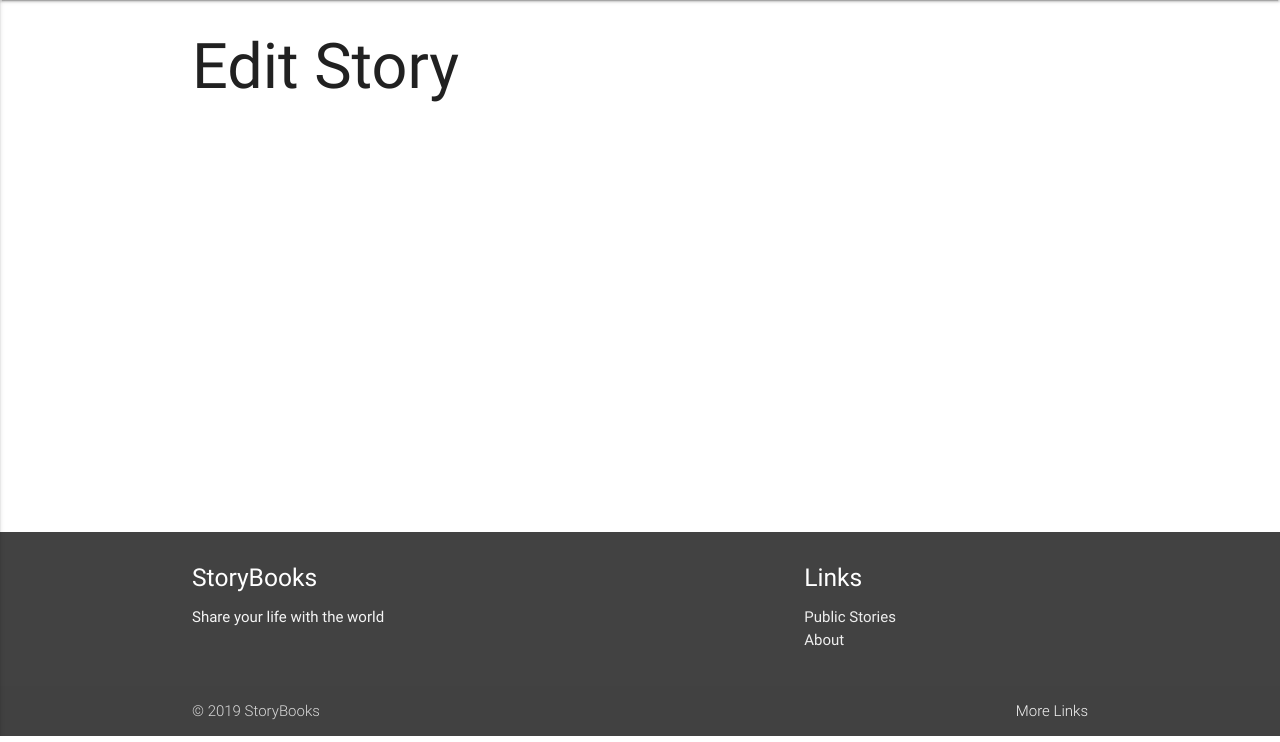
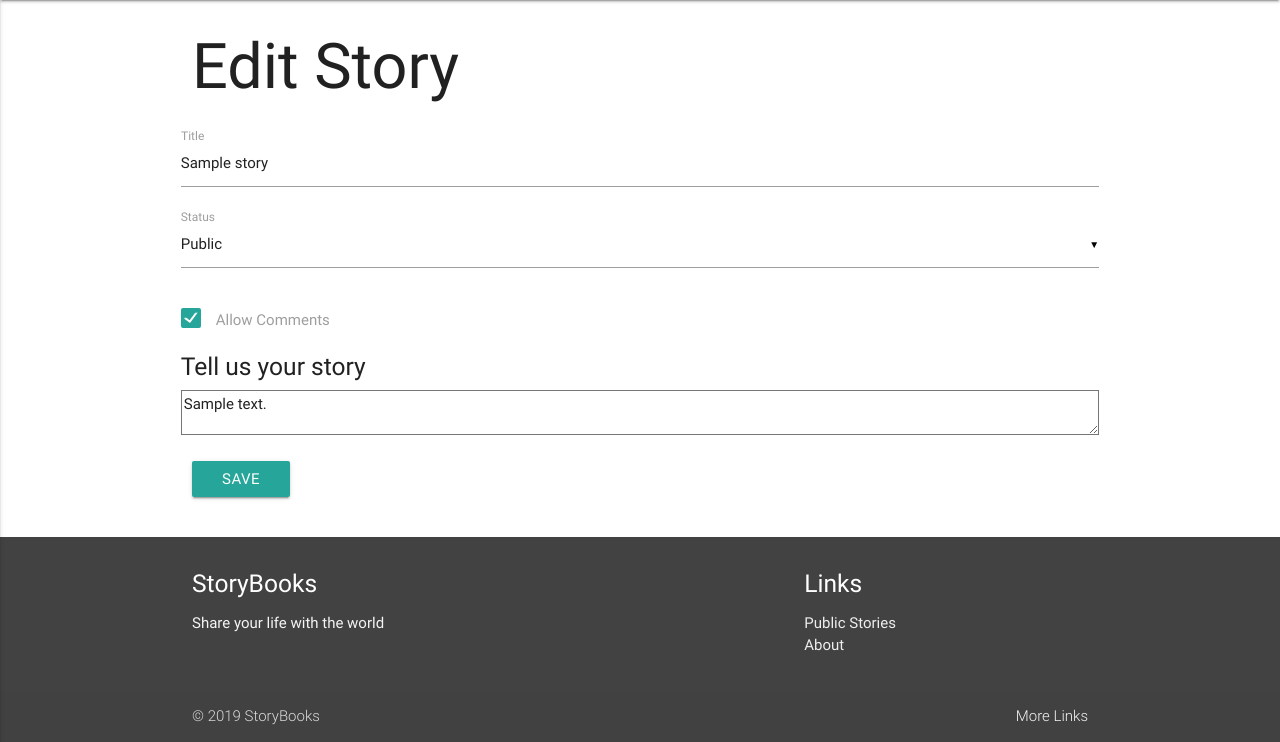
Before and after one commit to imansyaefulloh/nodejs-storybooks, a Node server app: template views/stories/edit.handlebars in a window 1280 px wide. Shown: the part 64-806 px from the top of the page. Run offline with Node 20, Linux system fonts and the light colour scheme; the template is opened without the code that fills it: values that come from a table or form of the project are taken from there, others are empty; tables that the repository leaves empty hold one stand-in row (values such as "Sample post"); some libraries are stand-ins or nearby versions.

Commit message:
edit form and select helper

```diff
--- a/app.js
+++ b/app.js
@@ -7,7 +7,12 @@ const session = require('express-session');
 const passport = require('passport');
 const bodyParser = require('body-parser');
 
-const { truncate, stripTags, formatDate } = require('./helpers/hbs');
+const {
+  truncate,
+  stripTags,
+  formatDate,
+  select
+} = require('./helpers/hbs');
 
 // Passport Config
 require('./config/passport')(passport);
@@ -38,7 +43,8 @@ app.engine('handlebars', exphbs({
   helpers: {
     truncate,
     stripTags,
-    formatDate
+    formatDate,
+    select
   },
   defaultLayout: 'main'
 }));
--- a/helpers/hbs.js
+++ b/helpers/hbs.js
@@ -16,5 +16,8 @@ module.exports = {
   },
   formatDate: (date, format) => {
     return moment(date).format(format);
+  },
+  select: (selected, options) => {
+    return options.fn(this).replace(new RegExp(' value=\"' + selected + '\"'), '$&selected="selected"').replace(new RegExp('>' + selected + '</option>'), 'selected="selected"$&');
   }
 }
--- a/views/stories/edit.handlebars
+++ b/views/stories/edit.handlebars
@@ -1 +1,35 @@
 <h1>Edit Story</h1>
+<div class="row">
+  <form action="/stories" method="POST" class="col s12">
+    <div class="row">
+      <div class="input-field">
+        <input type="text" name="title" value="{{story.title}}">
+        <label for="title">Title</label>
+      </div>
+      <div class="input-field">
+        <select name="status">
+          {{#select story.status}}
+          <option value="public">Public</option>
+          <option value="private">Private</option>
+          <option value="unpublished">Unpublished</option>
+          {{/select}}
+        </select>
+        <label for="status">Status</label>
+      </div>
+    </div>
+    <div class="row">
+      <p>
+        <input type="checkbox" name="allowComments" class="filled-in" id="filled-in-box" {{#if story.allowComments}}
+          checked="checked" {{/if}}>
+        <label for="filled-in-box">Allow Comments</label>
+      </p>
+    </div>
+    <div class="row">
+      <div class="input-field">
+        <h5>Tell us your story</h5>
+        <textarea name="body" rows="10">{{ story.body }}</textarea>
+      </div>
+    </div>
+    <input type="submit" class="btn" value="Save">
+  </form>
+</div>
```
Also changed, not shown: routes/stories.js (+8 -0 lines).
